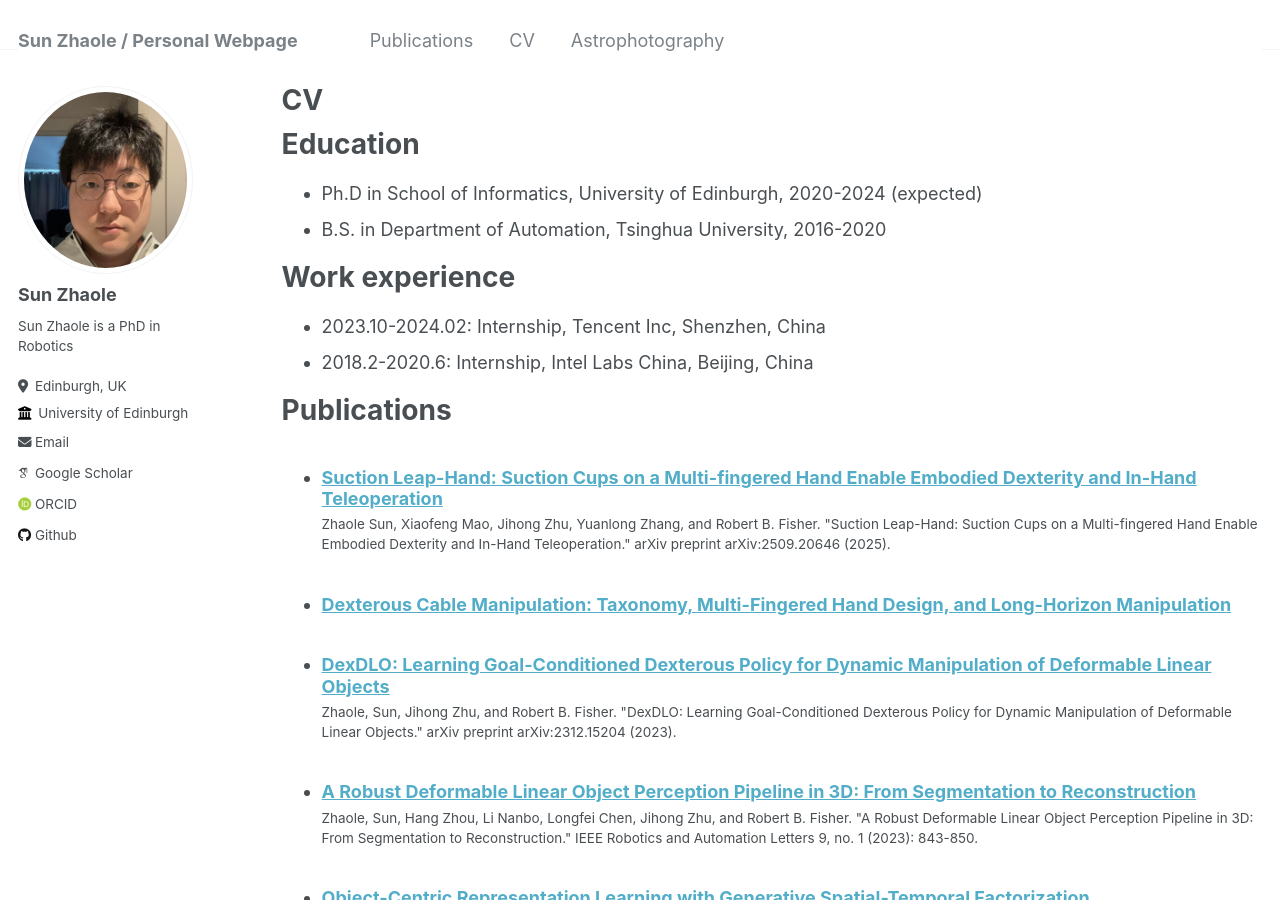
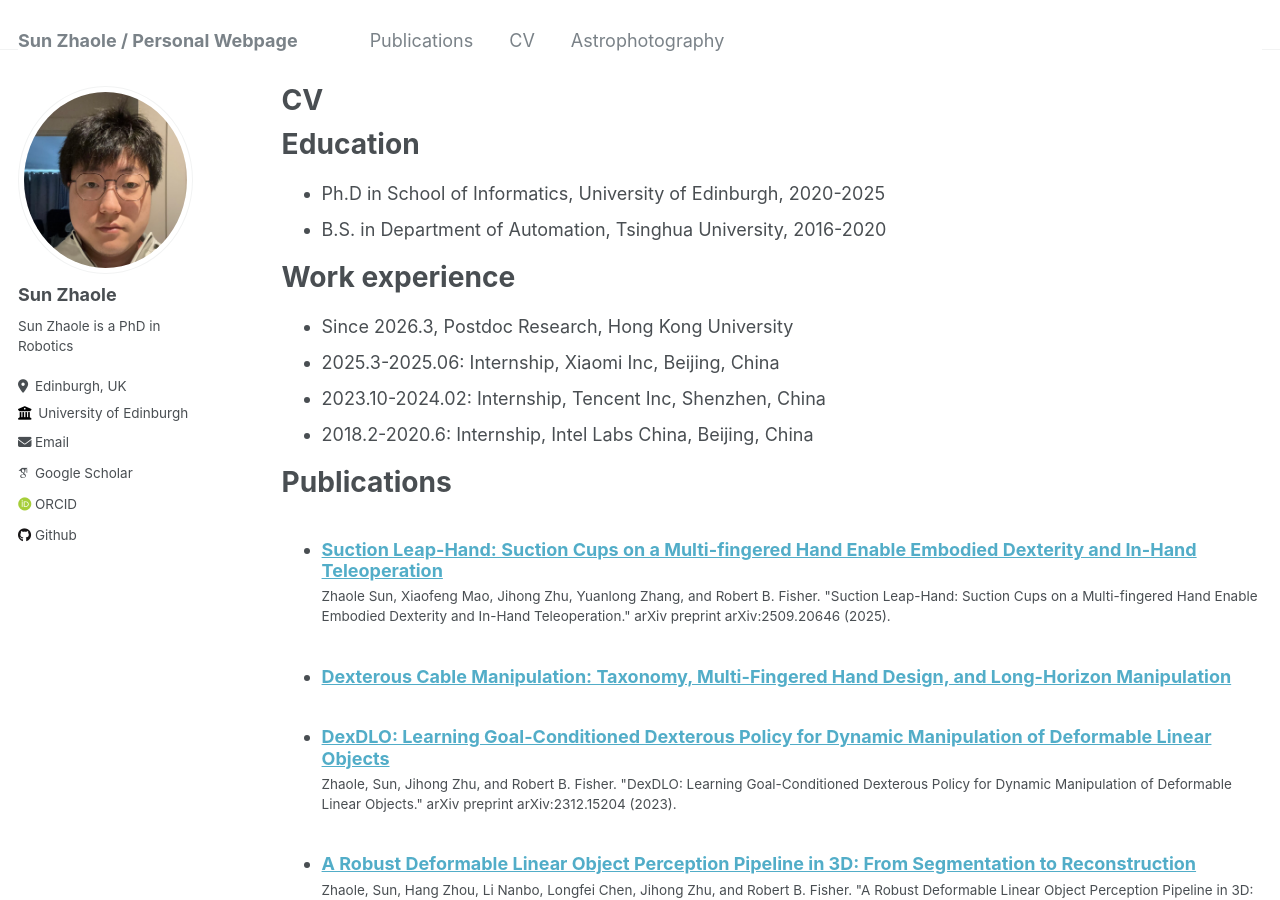
Before and after one commit to SunZhaole/sunzhaole.github.io, a Jekyll site: the page built from _pages/cv.md, in a window 1280 px wide and 900 px high. Built offline with Jekyll 4.4.1, drawn with Linux system fonts in a browser that asks for light colours; some web fonts are replaced.

Commit message:
Update cv.md

```diff
--- a/_pages/cv.md
+++ b/_pages/cv.md
@@ -11,11 +11,13 @@ redirect_from:
 
 Education
 ======
-* Ph.D in School of Informatics, University of Edinburgh, 2020-2024 (expected)
+* Ph.D in School of Informatics, University of Edinburgh, 2020-2025
 * B.S. in Department of Automation, Tsinghua University, 2016-2020
 
 Work experience
 ======
+* Since 2026.3, Postdoc Research, Hong Kong University
+* 2025.3-2025.06: Internship, Xiaomi Inc, Beijing, China
 * 2023.10-2024.02: Internship, Tencent Inc, Shenzhen, China
 * 2018.2-2020.6: Internship, Intel Labs China, Beijing, China
 
```
